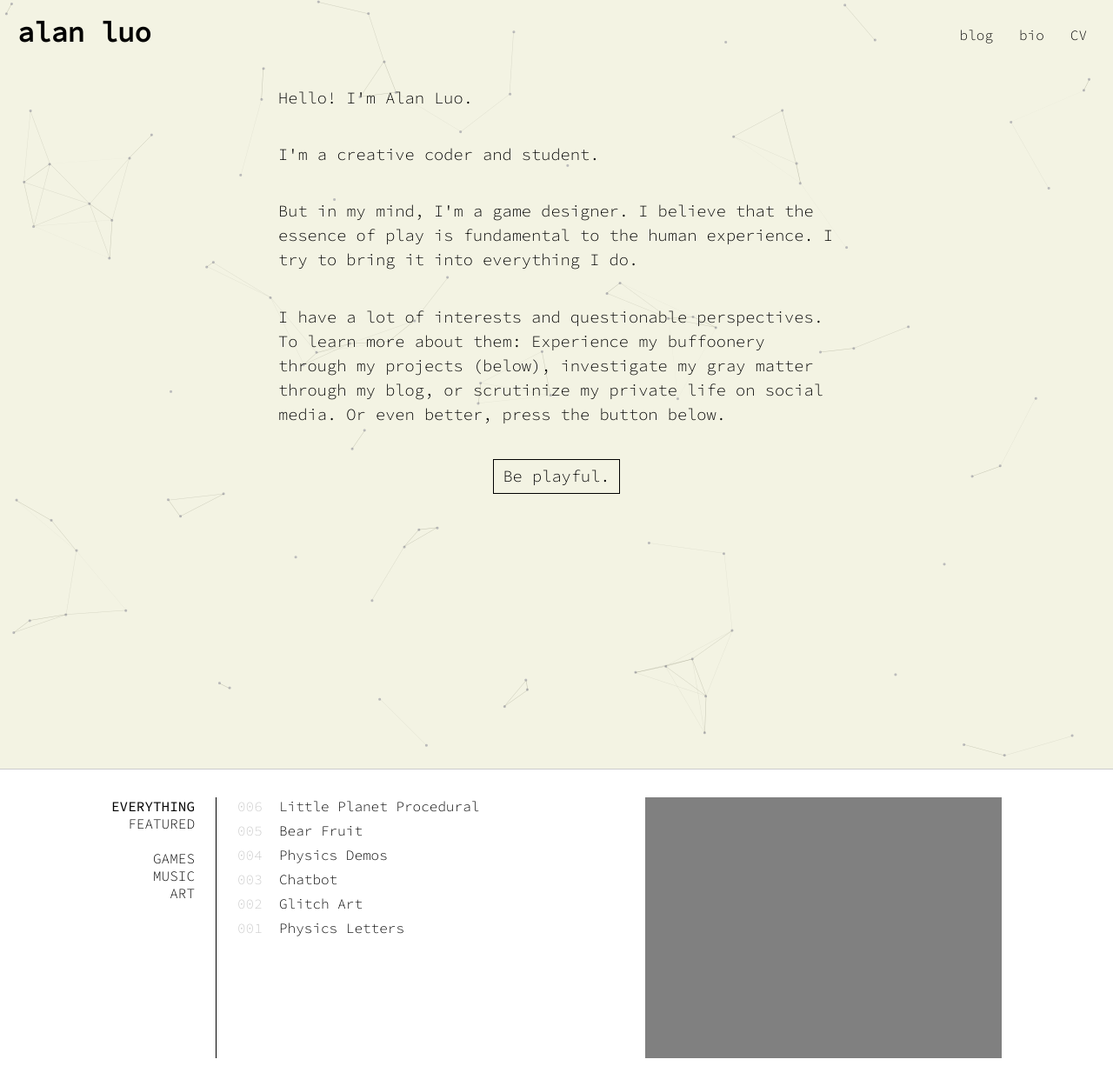
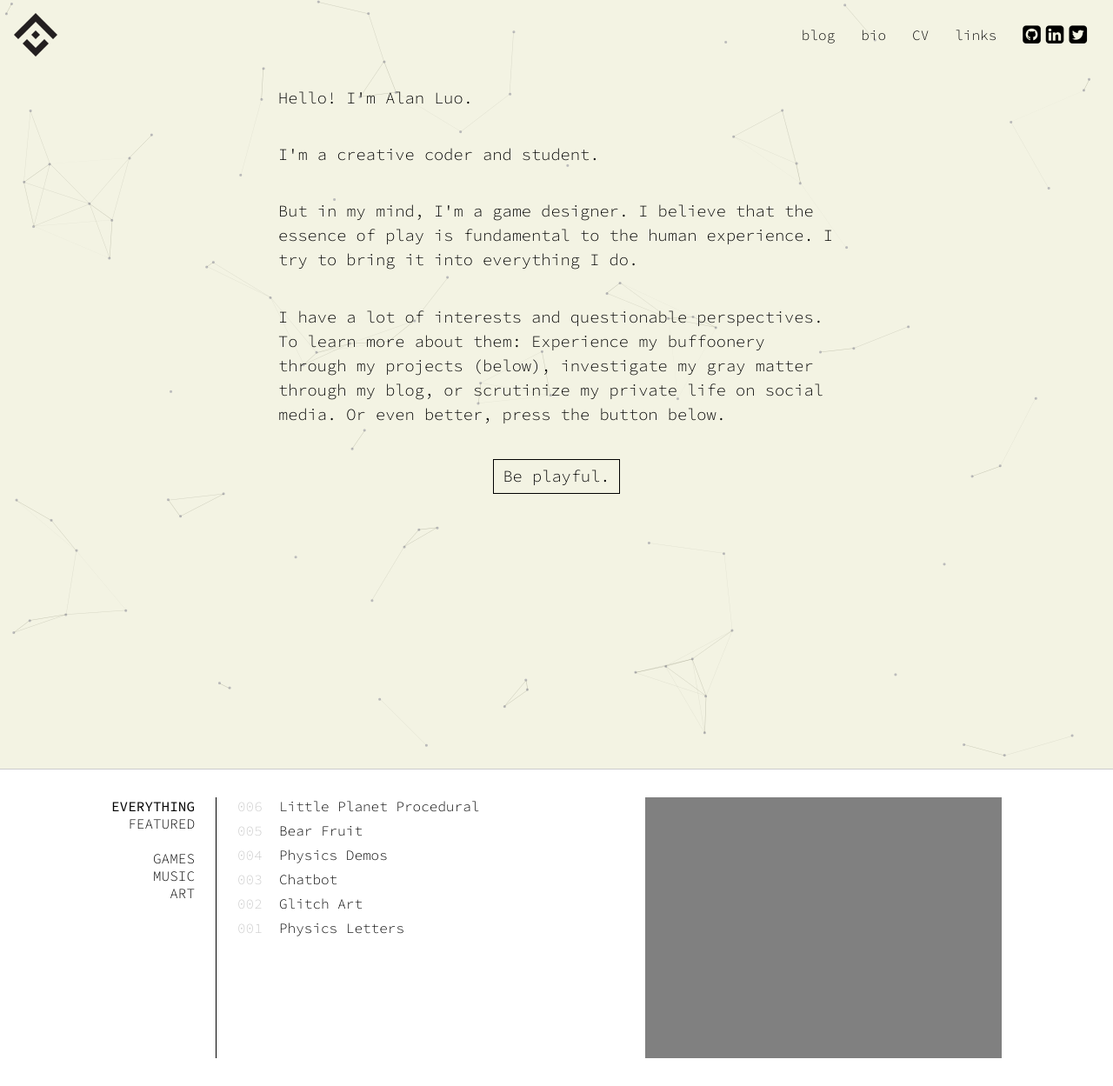
Before and after one commit to alan-luo/alan-luo.github.io, a Jekyll site: the page built from index.html, in a window 1280 px wide. Shown: the whole page at 87% size. Built offline with Jekyll 4.4.1, drawn with Linux system fonts in a browser that asks for light colours.

Commit message:
added logos and icons

```diff
--- a/_includes/head.html
+++ b/_includes/head.html
@@ -8,6 +8,7 @@
 
 	<link href="https://fonts.googleapis.com/css2?family=Source+Code+Pro:wght@300;400&display=swap" rel="stylesheet">
 	<link rel="stylesheet" href="{{ "/css/main.css" | prepend: site.baseurl }}">
+	<link rel="stylesheet" href="{{ "/css/font.css" | prepend: site.baseurl }}">
 
 	<link href="https://fonts.googleapis.com/css2?family=Roboto+Mono:wght@300;500&display=swap" rel="stylesheet">
 
--- a/_layouts/default.html
+++ b/_layouts/default.html
@@ -12,12 +12,24 @@
 		<canvas id="canvas"></canvas>
 		<div class="top-wrapper">
 			<div class="header">
-				<h1 class="name">alan luo</h1>
+				<div>
+					<div class="logo">
+						{% include logo.svg %}
+					</div>
+				</div>
 				<div class="links">
 					<!-- <p><a>projects</a></p> -->
-					<p><a>blog</a></p>
-					<p><a>bio</a></p>
-					<p><a>CV</a></p>
+					<div><a>blog</a></div>
+					<div><a>bio</a></div>
+					<div><a>CV</a></div>
+					<div><a>links</a></div>
+					<div>
+						<div class="social-icons">
+							<span class="icon-github-square"></span>
+							<span class="icon-linkedin-square"></span>
+							<span class="icon-twitter-square"></span>
+						</div>
+					</div>
 				</div>
 			</div>
 
--- a/_sass/_base.scss
+++ b/_sass/_base.scss
@@ -37,6 +37,16 @@ a {
 	display:flex;
 	flex-direction: row;
 	justify-content: space-between;
+	align-items:center;
+	.logo {
+		width:50px;
+		height:50px;
+		margin-left:1em;
+		svg {
+			width:100%;
+			height:100%
+		}
+	}
 }
 
 
@@ -71,7 +81,7 @@ canvas {
 	height:100%;
 	line-height:100%;
 	margin-right:30px;
-	p {
+	div {
 		display: flex;
 		flex-direction: column;
 		justify-content: space-around;
@@ -79,7 +89,18 @@ canvas {
 		&:last-child {
 			margin-right:0;
 		}
+		.social-icons {
+			flex-direction: row;
+			font-size:18pt;
+			span {
+				margin-left:0.25em;
+				&:first-child {
+					margin-left:0;
+				}
+			}
+		}
 	}
+
 }
 
 .body {
@@ -180,10 +201,10 @@ canvas {
 	}
 }
 .project-links div {
-	&:nth-child(2n) .anim-link a:before {
+	&:nth-of-type(2n) .anim-link a:before {
 		background:$light-purple;
 	}
-	&:nth-child(2n+1) .anim-link a:before {
+	&:nth-of-type(2n+1) .anim-link a:before {
 		background:$light-orange;
 	}
 }
--- /dev/null
+++ b/css/font.css
@@ -0,0 +1,36 @@
+@font-face {
+  font-family: 'icomoon';
+  src:  url('fonts/icomoon.eot?aa1mq7');
+  src:  url('fonts/icomoon.eot?aa1mq7#iefix') format('embedded-opentype'),
+    url('fonts/icomoon.ttf?aa1mq7') format('truetype'),
+    url('fonts/icomoon.woff?aa1mq7') format('woff'),
+    url('fonts/icomoon.svg?aa1mq7#icomoon') format('svg');
+  font-weight: normal;
+  font-style: normal;
+  font-display: block;
+}
+
+[class^="icon-"], [class*=" icon-"] {
+  /* use !important to prevent issues with browser extensions that change fonts */
+  font-family: 'icomoon' !important;
+  speak: none;
+  font-style: normal;
+  font-weight: normal;
+  font-variant: normal;
+  text-transform: none;
+  line-height: 1;
+
+  /* Better Font Rendering =========== */
+  -webkit-font-smoothing: antialiased;
+  -moz-osx-font-smoothing: grayscale;
+}
+
+.icon-github-square:before {
+  content: "\e900";
+}
+.icon-linkedin-square:before {
+  content: "\e901";
+}
+.icon-twitter-square:before {
+  content: "\e902";
+}
```
Also changed, not shown: _includes/logo.svg (added), css/fonts/icomoon.ttf (added), css/fonts/icomoon.woff (added), 3 other files.
